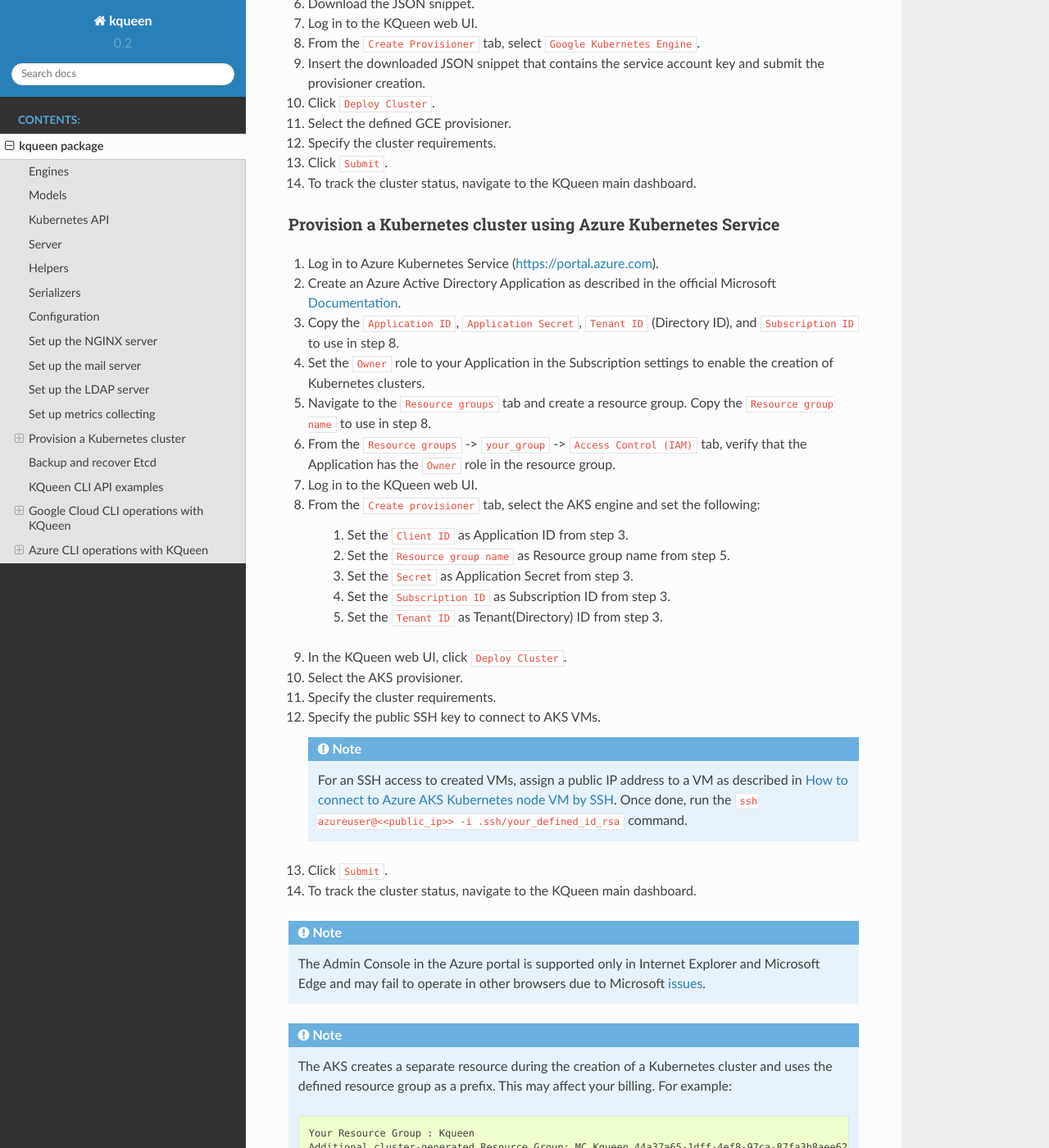
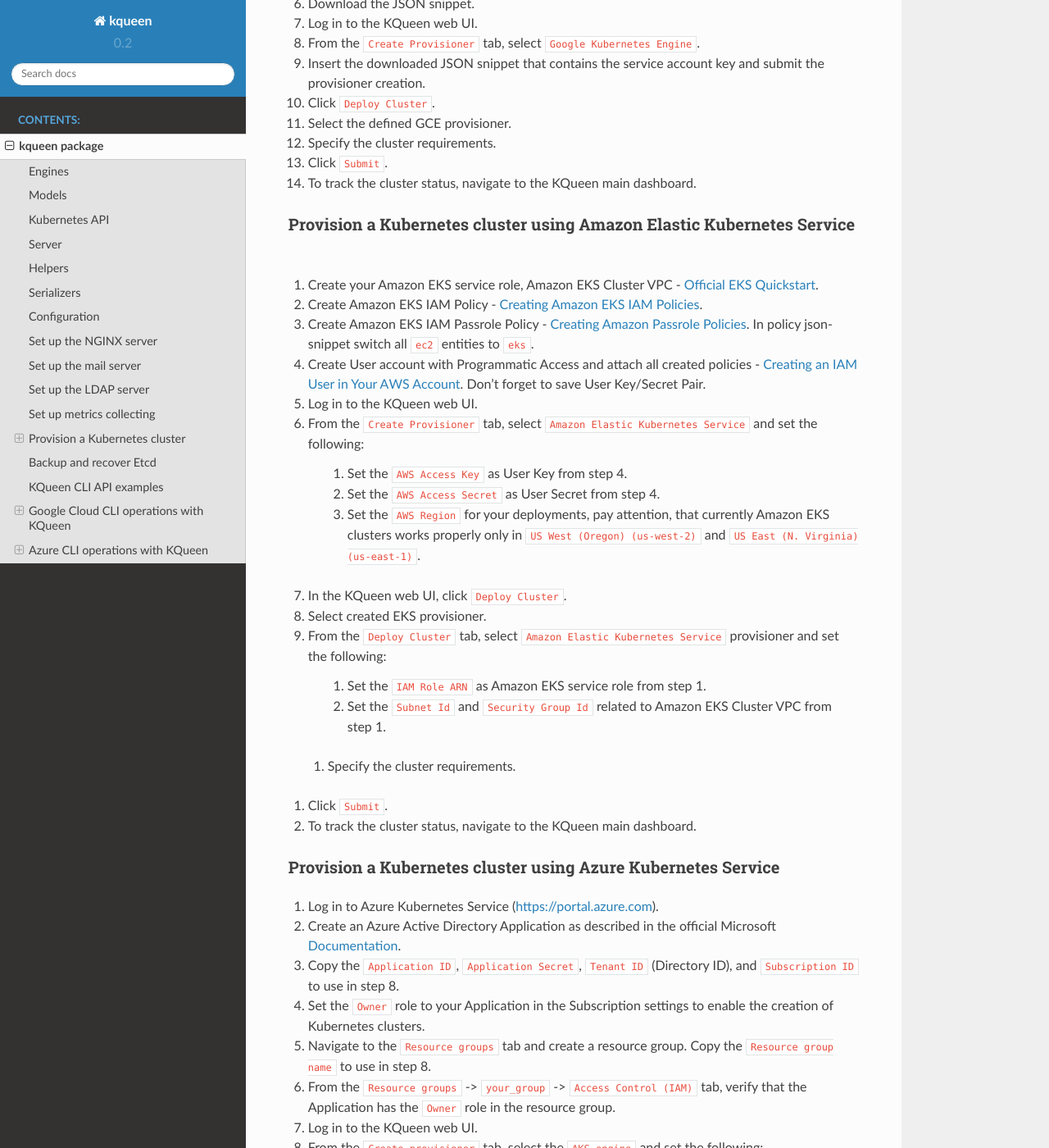
Before and after one commit to Mirantis/kqueen, a Sphinx documentation site: the page built from docs/kqueen.rst, in a window 1280 px wide and 1400 px high, scrolled down 6839 px. Shown: the whole window at 82% size. Built offline with Sphinx 7.4.7 and the Read the Docs theme 2.0.0, drawn with Linux system fonts in a browser that asks for light colours; some of the changed text lies outside the part shown.

Commit message:
Docs added
- Typo fixes in EKS engine

```diff
--- a/docs/kqueen.rst
+++ b/docs/kqueen.rst
@@ -409,6 +409,33 @@
 #. Click ``Submit``.
 #. To track the cluster status, navigate to the KQueen main dashboard.
 
+Provision a Kubernetes cluster using Amazon Elastic Kubernetes Service
+~~~~~~~~~~~~~~~~~~~~~~~~~~~~~~~~~~~~~~~~~~~~~~~~~~~~~~~~~~~~~~~~~~~~~~
+
+#. Create your Amazon EKS service role, Amazon EKS Cluster VPC - `Official EKS Quickstart <https://docs.aws.amazon.com/eks/latest/userguide/getting-started.html>`_.
+#. Create Amazon EKS IAM Policy - `Creating Amazon EKS IAM Policies <https://docs.aws.amazon.com/eks/latest/userguide/EKS_IAM_user_policies.html>`_.
+#. Create Amazon EKS IAM Passrole Policy - `Creating Amazon Passrole Policies <https://aws.amazon.com/blogs/security/granting-permission-to-launch-ec2-instances-with-iam-roles-passrole-permission/>`_. In policy json-snippet switch all ``ec2`` entities to ``eks``.
+#. Create User account with Programmatic Access and attach all created policies - `Creating an IAM User in Your AWS Account <https://docs.aws.amazon.com/IAM/latest/UserGuide/id_users_create.html>`_. Don't forget to save User Key/Secret Pair.
+#. Log in to the KQueen web UI.
+#. From the ``Create Provisioner`` tab, select ``Amazon Elastic Kubernetes Service`` and set the
+   following:
+
+	#. Set the ``AWS Access Key`` as User Key from step 4.
+	#. Set the ``AWS Access Secret`` as User Secret from step 4.
+	#. Set the ``AWS Region`` for your deployments, pay attention, that currently Amazon EKS clusters works properly only in ``US West (Oregon) (us-west-2)`` and ``US East (N. Virginia) (us-east-1)``.
+
+#. In the KQueen web UI, click ``Deploy Cluster``.
+#. Select created EKS provisioner.
+#. From the ``Deploy Cluster`` tab, select ``Amazon Elastic Kubernetes Service`` provisioner and set the
+   following:
+
+	#. Set the ``IAM Role ARN`` as Amazon EKS service role from step 1.
+	#. Set the ``Subnet Id`` and ``Security Group Id`` related to Amazon EKS Cluster VPC from step 1.
+  #. Specify the cluster requirements.
+
+#. Click ``Submit``.
+#. To track the cluster status, navigate to the KQueen main dashboard.
+
 Provision a Kubernetes cluster using Azure Kubernetes Service
 ~~~~~~~~~~~~~~~~~~~~~~~~~~~~~~~~~~~~~~~~~~~~~~~~~~~~~~~~~~~~~
 
@@ -425,7 +452,7 @@
    tab, verify that the Application has the ``Owner`` role in the resource
    group.
 #. Log in to the KQueen web UI.
-#. From the ``Create provisioner`` tab, select the AKS engine and set the
+#. From the ``Create provisioner`` tab, select the ``AKS engine`` and set the
    following:
 
 	#. Set the ``Client ID`` as Application ID from step 3.
```
Also changed, not shown: 1 other file.
